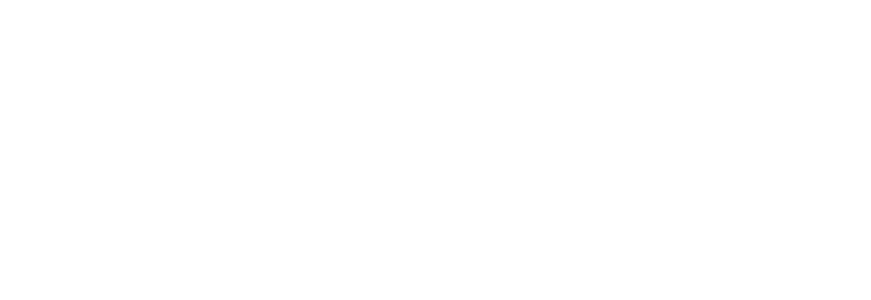
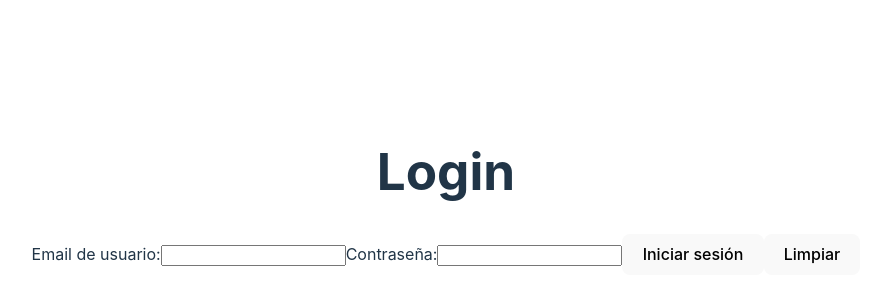
Before and after one commit to alexBasurto/fullstack_front, a React (Vite) app: page /login in a window 1280 px wide. Before the commit this address had no page. Shown: the part 208-508 px from the top of the page, without its empty margins (194-1065 px from the left). Built offline with nearby package versions, Linux system fonts and the light colour scheme.

Commit message:
Login comunicandose con backend, cors sin restricciones

```diff
--- a/src/App.jsx
+++ b/src/App.jsx
@@ -6,6 +6,7 @@
 import Home from './pages/Home';
 import MyGroups from './pages/MyGroups';
 import UserDetails from './pages/UserDetails';
+import Login from './pages/Login';
 import Register from './pages/Register';
 import CreateGroup from './pages/CreateGroup';
 import Transactions from './components/Transactions';
@@ -20,6 +21,7 @@
         <Route path="/create-group" element={<CreateGroup />} />
         <Route path="/my-groups" element={<MyGroups />} />
         <Route path="/user-details" element={<UserDetails />} />
+        <Route path="/login" element={<Login />} />
         <Route path="/register" element={<Register />} />
         <Route path="/" element={<Home />} />
       </Routes>
--- /dev/null
+++ b/src/pages/Login.jsx
@@ -0,0 +1,56 @@
+//Login.jsx
+import React from 'react';
+import { useState } from 'react';
+import loginApi from '../utils/apiLagunpay';
+
+function Login() {
+    const [email, setEmail] = React.useState('');
+    const [password, setPassword] = React.useState('');
+    const [isLogged, setIsLogged] = useState(false);
+    const [error, setError] = useState(null);
+
+    const handleSumbit = (e) => {
+        e.preventDefault();
+        if (email === '' || password === '') {
+            setError('Todos los campos son obligatorios');
+            return;
+        }
+        setError(null);
+        loginApi(email, password)
+        .then(response => {
+            console.log(response);
+            setIsLogged(true);
+        }).catch(error => {
+            console.log(error);
+            setError('Error al iniciar sesión');
+        });
+    }
+
+    return (
+        <div>
+        <h1>Login</h1>
+        {error && <p className='error'>{error}</p>}
+        {isLogged && <p className='success'>Usuario logueado correctamente</p>}
+        <form action="post" onSubmit={handleSumbit} onReset={() => {
+            setEmail('');
+            setPassword('');
+            }
+        }>
+            <label>
+            Email de usuario:
+            <input type="email" name="email" value={email} onChange={(e) => setEmail(e.target.value)} />
+            </label>
+
+            <label>
+            Contraseña:
+            <input type="password" name="password" value={password} onChange={(e) => setPassword(e.target.value)} />
+            </label>
+
+            <button type="submit">Iniciar sesión</button>
+            <button type="reset" value="Limpiar">Limpiar</button>
+        </form>
+        </div>
+    );
+    }
+
+export default Login;
--- /dev/null
+++ b/src/utils/apiLagunpay.js
@@ -0,0 +1,28 @@
+const VITE_BACKEND_HOST = import.meta.env.VITE_BACKEND_HOST || "http://localhost:3006";
+
+const loginApi = async (email, password) => {
+    try {
+      const response = await fetch(`${VITE_BACKEND_HOST}/login`, {
+        method: 'POST',
+        headers: {
+          'Content-Type': 'application/json',
+        },
+        credentials: 'omit',
+        body: JSON.stringify({ email, password }),
+      });
+
+      // Verifica si la solicitud fue exitosa (código de estado 2xx) antes de intentar obtener los datos.
+      if (response.ok) {
+        return response;
+      } else {
+        // Maneja el caso en el que la solicitud no fue exitosa.
+        throw new Error(`ERROR en la solicitud: ${response.status} - ${response.statusText}`);
+      }
+    } catch (error) {
+      // Maneja errores relacionados con la red o cualquier otra excepción.
+      console.error('Error en la solicitud:', error.message);
+      throw error; // Puedes manejar el error de otra manera según tus necesidades.
+    }
+  };
+
+export default loginApi;
```
Also changed, not shown: 2 other files (tests, documents, lock files or other folders).
